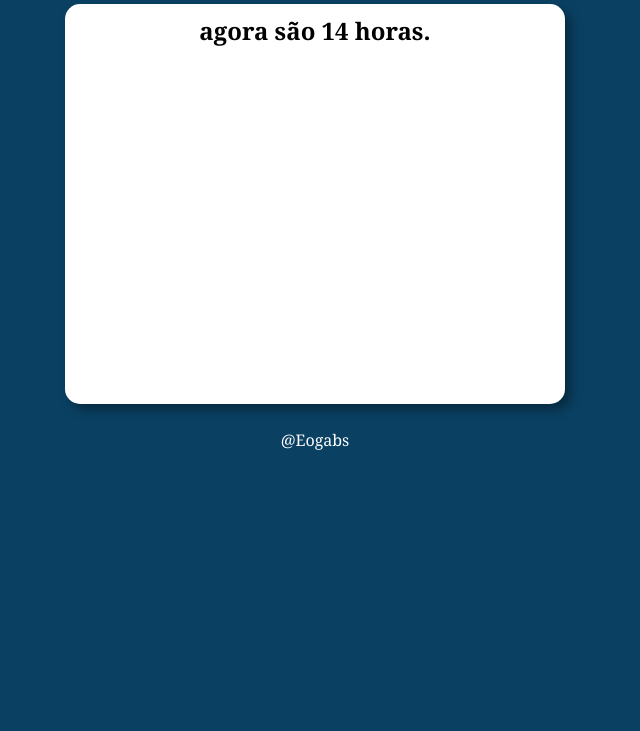
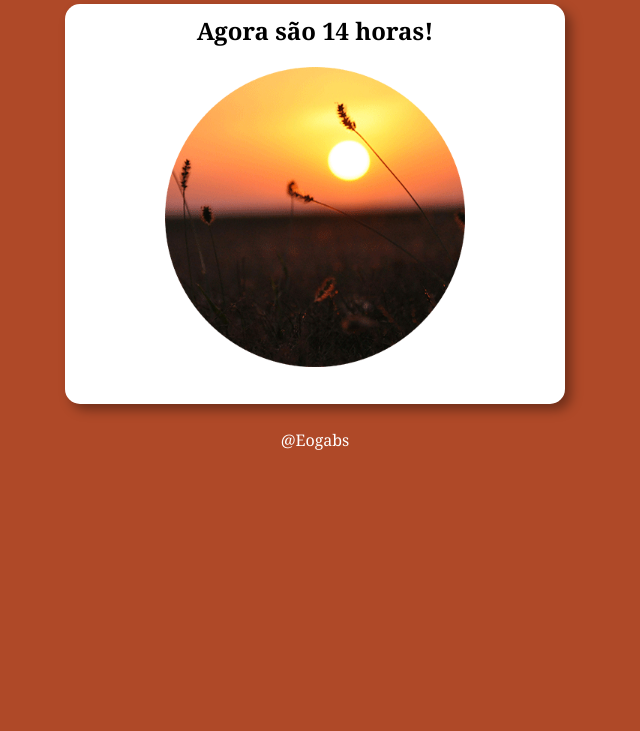
Before and after one commit to Gabryell568/ESTUDOS-JAVASCRIPT, a plain HTML site: page moduloE/aula13/index.html in a window 1280 px wide. Shown: the part 69-800 px from the top of the page, without its empty margins (325-965 px from the left). Drawn offline with Linux system fonts and the light colour scheme.

Commit message:
script finalizado

```diff
--- a/moduloE/aula13/estilo/aula13.css
+++ b/moduloE/aula13/estilo/aula13.css
@@ -25,10 +25,8 @@ div#bloco{
     border-radius: 15px;
     box-shadow: 6px 6px 12px rgba(0, 0, 0, 0.363);
 }
-div#imagem-dinamica{
-    height: 550px;
-    width: 450px;
-    background-size: cover;
+#imagem{
+    width: 300px;
     display: block;
     margin: auto;
 }
--- a/moduloE/aula13/index.html
+++ b/moduloE/aula13/index.html
@@ -6,13 +6,13 @@
     <title>Horas</title>
     <link rel="stylesheet" href="estilo/aula13.css">
 </head>
-<body>
+<body onload="carregar()">
     <main>
         <h1>Hora do dia</h1>
         <div id="bloco">
             <h2 id="texto-interativo">agora são XX horas</h2>
             <div id="imagem-dinamica">
-
+                <img id="imagem" src="" alt="">
             </div>
         </div>
     </main>
--- a/moduloE/aula13/script/script.js
+++ b/moduloE/aula13/script/script.js
@@ -1,13 +1,20 @@
-let hoje = new Date()
-        let agora = hoje.getHours()
-
-        let texto = document.getElementById('texto-interativo')
-        texto.innerHTML = `agora são ${agora} horas.`
-        let imagem = document.getElementById('imagem-dinamica')
-        if(agora >= 0 && hora < 12){
-            img.src = "imagens/manhã-circle"
-        }else if(agora > 12 && agora < 18){
-            img.src = "imagens/tarde-circle.png"
-        }else{
-
-        }
+function carregar(){
+    let hoje = new Date()
+    let agora = hoje.getHours()
+    let texto = document.getElementById("texto-interativo")
+        texto.innerHTML = `Agora são ${agora} horas!`
+    let imagem = document.getElementById("imagem")
+    if(agora >=0 && agora <12){
+        //bom dia
+        imagem.src = "imagens/manhã-circle.png"
+        document.body.style.backgroundColor = "#DBA156"
+    }else if(agora >12 && agora <=18){
+        //boa tarde
+        imagem.src = "imagens/tarde-circle.png"
+        document.body.style.backgroundColor = "#AF4928"
+    }else{
+        //boa noite
+        imagem.src = "imagens/noite-circle.png"
+        document.body.style.backgroundColor = "#273139"
+    }
+}
```
